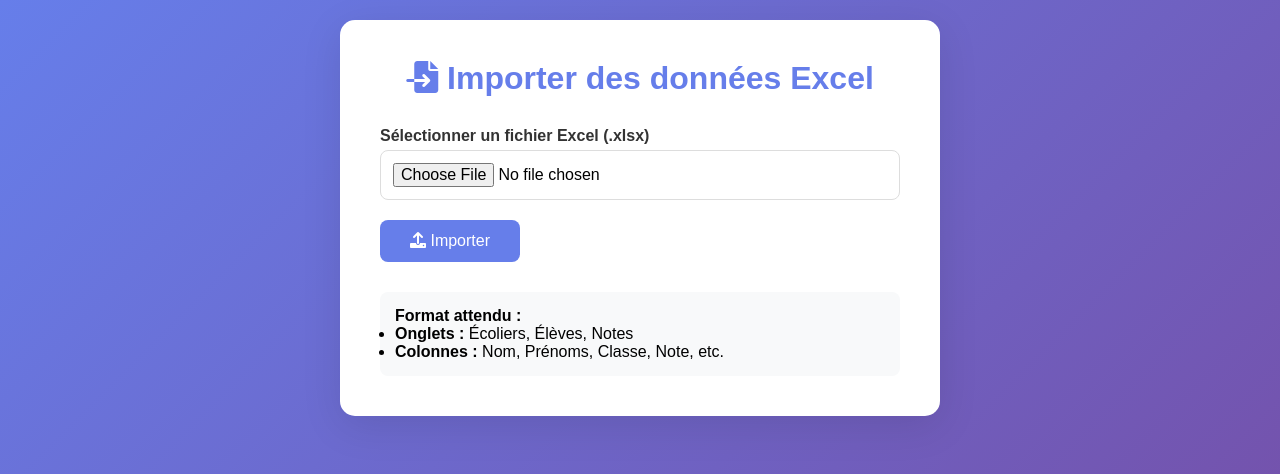
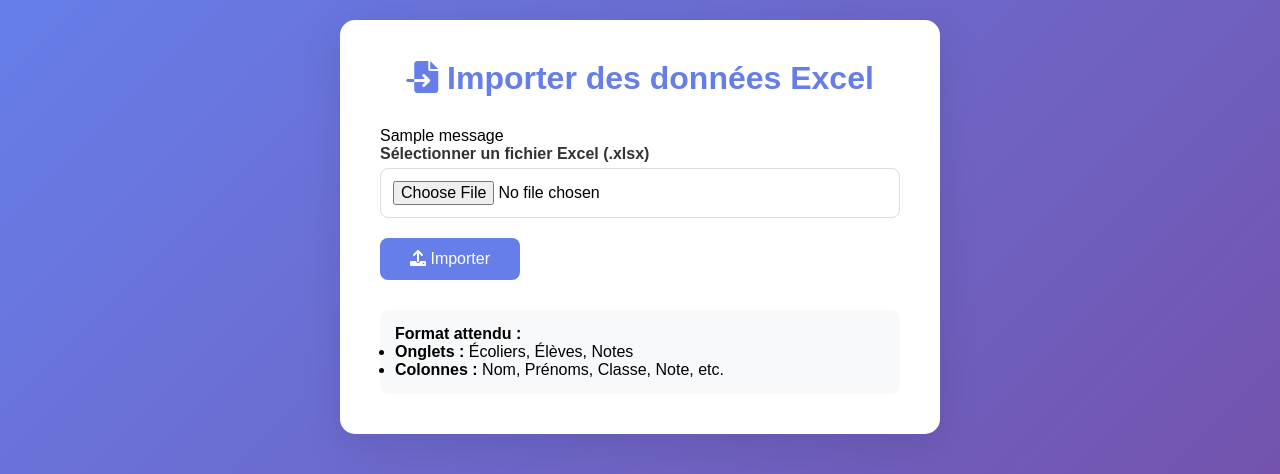
Before and after one commit to appolinair2355/-cole-, a Flask app: page /import_excel in a window 1280 px wide. Shown: the top 474 px of the page. Run offline with Flask 3, Linux system fonts and the light colour scheme; one stand-in notice (Sample message) is shown.

Commit message:
Update import_excel.html

```diff
--- a/templates/import_excel.html
+++ b/templates/import_excel.html
@@ -1,6 +1,6 @@
 {% extends "base.html" %}
 
-{% block title %}Importer Excel - Gestion École{% endblock %}
+{% block title %}Importer Excel{% endblock %}
 
 {% block content %}
 <div class="form-container">
@@ -8,6 +8,16 @@
         <i class="fas fa-file-import"></i>
         Importer des données Excel
     </h2>
+
+    {% with messages = get_flashed_messages(with_categories=true) %}
+        {% if messages %}
+            {% for category, message in messages %}
+                <div class="alert alert-{{ category }}">
+                    {{ message }}
+                </div>
+            {% endfor %}
+        {% endif %}
+    {% endwith %}
 
     <form action="{{ url_for('import_excel') }}" method="POST" enctype="multipart/form-data">
         <div class="form-group">
```
